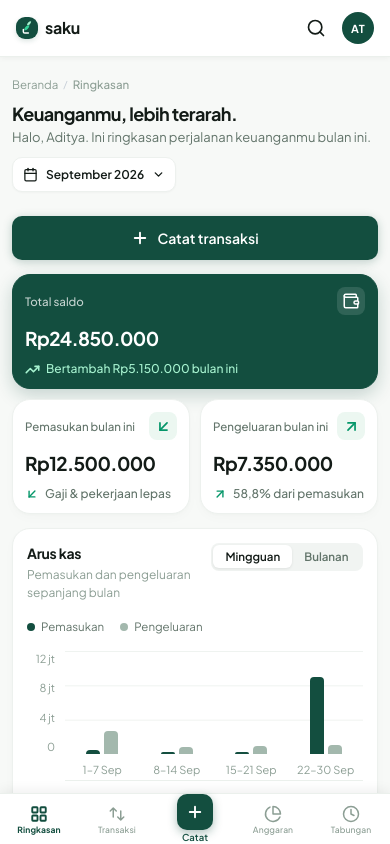
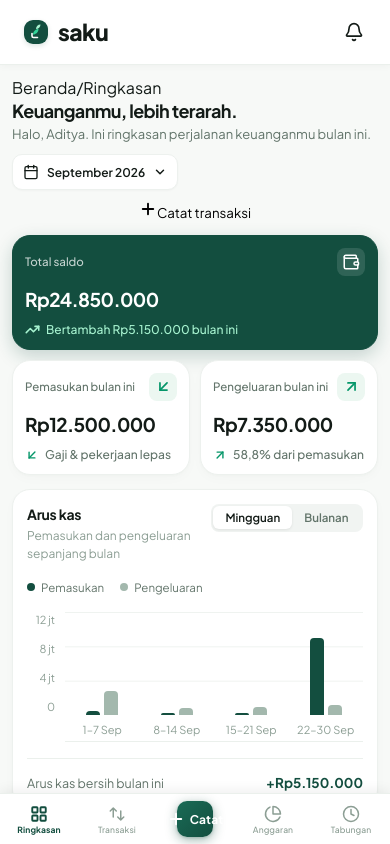
Before and after one commit to Muh-Zahir/Saku, a Next.js app: page / in a window 390 px wide. Shown: the top 844 px of the page. Built offline with nearby package versions, Linux system fonts and the light colour scheme.

Commit message:
fix: restore desktop 2-column grid layout, keep mobile single-column via CSS

```diff
--- a/src/App.jsx
+++ b/src/App.jsx
@@ -250,32 +250,22 @@ export default function App() {
 
   return (
     <div className="app-container">
-      {/* Mobile Top Header — sesuai design baru */}
+      {/* Mobile Top Header */}
       <header className="mobile-header">
-        {/* Logo kiri */}
-        <div className="mobile-header-logo">
+        <div className="brand-logo" style={{ marginBottom: 0 }}>
           <div className="logo-mark">
-            <svg width="22" height="22" viewBox="0 0 24 24" fill="none">
-              <rect width="24" height="24" rx="7" fill="#134e3f"/>
-              <path d="M9 14.5C9 11.5 11.5 9 14.5 9C14.5 12 12 14.5 9 14.5Z" fill="#34d399"/>
-              <path d="M12 9C12 6.5 14 4.5 16.5 4.5C16.5 7 14.5 9 12 9Z" fill="#a7f3d0"/>
-              <path d="M8 13.5v2.5a1.5 1.5 0 001.5 1.5h4" stroke="#ffffff" strokeWidth="1.6" strokeLinecap="round"/>
+            <svg width="24" height="24" viewBox="0 0 24 24" fill="none">
+              <rect width="24" height="24" rx="7" fill="#134e3f" />
+              <path d="M9 14.5C9 11.5 11.5 9 14.5 9C14.5 12 12 14.5 9 14.5Z" fill="#34d399" />
+              <path d="M12 9C12 6.5 14 4.5 16.5 4.5C16.5 7 14.5 9 12 9Z" fill="#a7f3d0" />
+              <path d="M8 13.5v2.5a1.5 1.5 0 001.5 1.5h4" stroke="#ffffff" strokeWidth="1.6" strokeLinecap="round" />
             </svg>
           </div>
           <span className="logo-text">saku</span>
         </div>
-
-        {/* Ikon kanan: search + avatar */}
-        <div className="mobile-header-actions">
-          <button className="mobile-header-icon-btn" onClick={() => addToast('Fitur pencarian segera hadir.')} aria-label="Cari">
-            <svg viewBox="0 0 24 24" fill="none" stroke="currentColor" strokeWidth="2" strokeLinecap="round" strokeLinejoin="round" width="20" height="20">
-              <circle cx="11" cy="11" r="8"/><path d="m21 21-4.35-4.35"/>
-            </svg>
-          </button>
-          <button className="mobile-header-avatar" onClick={() => addToast('Profil Aditya Pratama')} aria-label="Profil">
-            <span>AT</span>
-          </button>
-        </div>
+        <button className="icon-btn-ghost" onClick={() => addToast('Tidak ada notifikasi baru.')}>
+          <Bell size={20} />
+        </button>
       </header>
 
       {/* Sidebar Navigation (desktop) */}
@@ -389,23 +379,23 @@ export default function App() {
           {[
             {
               id: 'ringkasan', label: 'Ringkasan',
-              icon: <svg viewBox="0 0 24 24" fill="none" stroke="currentColor" strokeWidth="2" strokeLinecap="round" strokeLinejoin="round"><rect x="3" y="3" width="7" height="7" rx="1"/><rect x="14" y="3" width="7" height="7" rx="1"/><rect x="3" y="14" width="7" height="7" rx="1"/><rect x="14" y="14" width="7" height="7" rx="1"/></svg>
+              icon: <svg viewBox="0 0 24 24" fill="none" stroke="currentColor" strokeWidth="2" strokeLinecap="round" strokeLinejoin="round"><rect x="3" y="3" width="7" height="7" rx="1" /><rect x="14" y="3" width="7" height="7" rx="1" /><rect x="3" y="14" width="7" height="7" rx="1" /><rect x="14" y="14" width="7" height="7" rx="1" /></svg>
             },
             {
               id: 'transaksi', label: 'Transaksi',
-              icon: <svg viewBox="0 0 24 24" fill="none" stroke="currentColor" strokeWidth="2" strokeLinecap="round" strokeLinejoin="round"><path d="M7 16V4m0 0L3 8m4-4l4 4"/><path d="M17 8v12m0 0l4-4m-4 4l-4-4"/></svg>
+              icon: <svg viewBox="0 0 24 24" fill="none" stroke="currentColor" strokeWidth="2" strokeLinecap="round" strokeLinejoin="round"><path d="M7 16V4m0 0L3 8m4-4l4 4" /><path d="M17 8v12m0 0l4-4m-4 4l-4-4" /></svg>
             },
             {
               id: 'add-tx', label: 'Catat', isAction: true,
-              icon: <svg viewBox="0 0 24 24" fill="none" stroke="currentColor" strokeWidth="2.5" strokeLinecap="round" strokeLinejoin="round"><path d="M12 5v14M5 12h14"/></svg>
+              icon: <svg viewBox="0 0 24 24" fill="none" stroke="currentColor" strokeWidth="2.5" strokeLinecap="round" strokeLinejoin="round"><path d="M12 5v14M5 12h14" /></svg>
             },
             {
               id: 'anggaran', label: 'Anggaran',
-              icon: <svg viewBox="0 0 24 24" fill="none" stroke="currentColor" strokeWidth="2" strokeLinecap="round" strokeLinejoin="round"><path d="M21.21 15.89A10 10 0 1 1 8 2.83"/><path d="M22 12A10 10 0 0 0 12 2v10z"/></svg>
+              icon: <svg viewBox="0 0 24 24" fill="none" stroke="currentColor" strokeWidth="2" strokeLinecap="round" strokeLinejoin="round"><path d="M21.21 15.89A10 10 0 1 1 8 2.83" /><path d="M22 12A10 10 0 0 0 12 2v10z" /></svg>
             },
             {
               id: 'target-tabungan', label: 'Tabungan',
-              icon: <svg viewBox="0 0 24 24" fill="none" stroke="currentColor" strokeWidth="2" strokeLinecap="round" strokeLinejoin="round"><circle cx="12" cy="12" r="10"/><path d="M12 6v6l4 2"/></svg>
+              icon: <svg viewBox="0 0 24 24" fill="none" stroke="currentColor" strokeWidth="2" strokeLinecap="round" strokeLinejoin="round"><circle cx="12" cy="12" r="10" /><path d="M12 6v6l4 2" /></svg>
             },
           ].map((item) => {
             if (item.isAction) {
@@ -418,8 +408,8 @@ export default function App() {
                 >
                   <span className="mobile-nav-action-icon">
                     {item.icon}
+                    <span className="nav-action-label">Catat</span>
                   </span>
-                  <span className="mobile-nav-label">Catat</span>
                 </button>
               );
             }
--- a/src/components/Header.jsx
+++ b/src/components/Header.jsx
@@ -31,16 +31,18 @@ export default function Header({ currentPeriod, onSelectPeriod, onOpenAddTransac
         <p className="page-subtitle">Halo, Aditya. Ini ringkasan perjalanan keuanganmu bulan ini.</p>
       </div>
 
-      {/* Period Selector */}
+      {/* Desktop: period selector + tombol tambah dalam satu row */}
+      {/* Mobile: period selector + tombol ikon bulat dalam satu row inline */}
       <div className="page-actions">
+        {/* Period Selector */}
         <div className="dropdown-wrapper" ref={dropdownRef} style={{ position: 'relative' }}>
           <button
             className="btn-period-select"
             onClick={() => setIsDropdownOpen(!isDropdownOpen)}
           >
-            <Calendar size={15} strokeWidth={2} />
+            <Calendar size={16} strokeWidth={2} />
             <span>{currentPeriod}</span>
-            <ChevronDown size={13} strokeWidth={2.5} />
+            <ChevronDown size={14} strokeWidth={2.5} />
           </button>
 
           {isDropdownOpen && (
@@ -66,9 +68,14 @@ export default function Header({ currentPeriod, onSelectPeriod, onOpenAddTransac
           <Plus size={16} strokeWidth={2.5} />
           <span>Tambah transaksi</span>
         </button>
+
+        {/* Mobile inline icon — disembunyikan via CSS (pakai bottom nav) */}
+        <button className="btn-add-tx-mobile" onClick={onOpenAddTransaction} aria-label="Tambah transaksi">
+          <Plus size={20} strokeWidth={2.5} />
+        </button>
       </div>
 
-      {/* Mobile CTA — full width button sesuai design */}
+      {/* Mobile full-width CTA — hanya tampil di mobile sesuai design */}
       <button className="btn-catat-mobile" onClick={onOpenAddTransaction}>
         <Plus size={18} strokeWidth={2.5} />
         <span>Catat transaksi</span>
--- a/src/index.css
+++ b/src/index.css
@@ -47,7 +47,9 @@
 }
 
 /* Base Reset */
-*, *::before, *::after {
+*,
+*::before,
+*::after {
   box-sizing: border-box;
   margin: 0;
   padding: 0;
@@ -67,7 +69,8 @@ html {
 body {
   min-height: 100vh;
   line-height: 1.5;
-  overflow-x: clip; /* sama seperti html: cegah scroll tanpa break fixed positioning */
+  overflow-x: clip;
+  /* sama seperti html: cegah scroll tanpa break fixed positioning */
 }
 
 button {
@@ -82,7 +85,8 @@ a {
   color: inherit;
 }
 
-input, select {
+input,
+select {
   font-family: inherit;
 }
 
@@ -561,7 +565,8 @@ input, select {
 
 /* Mobile circular add button — hidden on desktop, shown on mobile */
 .btn-add-tx-mobile {
-  display: none; /* shown via media query */
+  display: none;
+  /* shown via media query */
   align-items: center;
   justify-content: center;
   width: 40px;
@@ -1798,10 +1803,22 @@ input, select {
   border-bottom: 1px solid var(--border-subtle);
 }
 
-.th-tx { width: 44%; }
-.th-cat { width: 22%; }
-.th-wallet { width: 14%; }
-.th-amount { width: 20%; text-align: right; }
+.th-tx {
+  width: 44%;
+}
+
+.th-cat {
+  width: 22%;
+}
+
+.th-wallet {
+  width: 14%;
+}
+
+.th-amount {
+  width: 20%;
+  text-align: right;
+}
 
 .transactions-table td {
   padding: 11px 10px;
@@ -1857,7 +1874,8 @@ input, select {
   margin-top: 2px;
 }
 
-.tx-cat-text, .tx-wallet-text {
+.tx-cat-text,
+.tx-wallet-text {
   color: var(--text-muted);
   font-size: 12.5px;
 }
@@ -1911,11 +1929,22 @@ input, select {
   flex-shrink: 0;
 }
 
-.box-shield { background-color: #ecfdf5; }
-.box-plane { background-color: #f0fdfa; }
-.box-laptop { background-color: #ecfdf5; }
-
-.savings-item-meta { flex: 1; }
+.box-shield {
+  background-color: #ecfdf5;
+}
+
+.box-plane {
+  background-color: #f0fdfa;
+}
+
+.box-laptop {
+  background-color: #ecfdf5;
+}
+
+.savings-item-meta {
+  flex: 1;
+}
+
 .savings-title {
   font-size: 13.5px;
   font-weight: 700;
@@ -1983,6 +2012,7 @@ input, select {
     opacity: 0;
     transform: translateY(12px) scale(0.98);
   }
+
   to {
     opacity: 1;
     transform: translateY(0) scale(1);
@@ -2114,7 +2144,8 @@ input, select {
   font-weight: 700;
 }
 
-.form-input, .form-select {
+.form-input,
+.form-select {
   width: 100%;
   padding: 9px 12px;
   border-radius: 9px;
@@ -2126,7 +2157,8 @@ input, select {
   transition: border-color var(--transition-fast), box-shadow var(--transition-fast);
 }
 
-.form-input:focus, .form-select:focus {
+.form-input:focus,
+.form-select:focus {
   border-color: var(--brand-dark);
   box-shadow: 0 0 0 3px rgba(19, 78, 63, 0.12);
 }
@@ -2232,143 +2264,43 @@ input, select {
 }
 
 @keyframes toastIn {
-  from { transform: translateY(16px); opacity: 0; }
-  to { transform: translateY(0); opacity: 1; }
+  from {
+    transform: translateY(16px);
+    opacity: 0;
+  }
+
+  to {
+    transform: translateY(0);
+    opacity: 1;
+  }
 }
 
 /* ==========================================================================
-   MOBILE HEADER — design baru dengan search + avatar
+   MOBILE HEADER
    ========================================================================== */
 .mobile-header {
   display: none;
   align-items: center;
   justify-content: space-between;
-  padding: 10px 16px;
+  padding: 12px 16px;
   background-color: #ffffff;
   border-bottom: 1px solid var(--border-subtle);
+  /* Fixed agar tetap di atas saat scroll */
   position: fixed;
   top: 0;
   left: 0;
   right: 0;
+  /* Kunci: width 100vw + max 100vw — tidak bisa overflow viewport */
   width: 100vw;
   max-width: 100vw;
   box-sizing: border-box;
   z-index: 60;
-  min-height: 52px;
-  box-shadow: 0 1px 6px rgba(0,0,0,0.05);
-}
-
-.mobile-header-logo {
-  display: flex;
-  align-items: center;
-  gap: 7px;
-}
-
-.mobile-header-logo .logo-mark {
-  display: flex;
-  align-items: center;
-  justify-content: center;
-}
-
-.mobile-header-logo .logo-text {
-  font-size: 16px;
-  font-weight: 700;
-  color: var(--text-main);
-  letter-spacing: -0.3px;
-}
-
-.mobile-header-actions {
-  display: flex;
-  align-items: center;
-  gap: 8px;
-}
-
-.mobile-header-icon-btn {
-  display: flex;
-  align-items: center;
-  justify-content: center;
-  width: 36px;
-  height: 36px;
-  border-radius: 10px;
-  color: var(--text-secondary);
-  border: none;
-  background: none;
-  cursor: pointer;
-  transition: background var(--transition-fast);
-}
-
-.mobile-header-icon-btn:hover {
-  background-color: #f3f7f4;
-}
-
-.mobile-header-avatar {
-  display: flex;
-  align-items: center;
-  justify-content: center;
-  width: 32px;
-  height: 32px;
-  border-radius: 50%;
-  background-color: var(--brand-dark);
-  color: #ffffff;
-  font-size: 11px;
-  font-weight: 700;
-  letter-spacing: 0.3px;
-  border: none;
-  cursor: pointer;
-  transition: opacity var(--transition-fast);
-}
-
-.mobile-header-avatar:hover {
-  opacity: 0.85;
-}
-
-/* Breadcrumb — hanya di mobile */
-.mobile-breadcrumb {
-  display: none;
-  align-items: center;
-  gap: 5px;
-  font-size: 11.5px;
-  color: var(--text-dimmed);
-  margin-bottom: 10px;
-  flex-wrap: wrap;
-}
-
-.mobile-breadcrumb .breadcrumb-sep {
-  color: #c4cdd6;
-  font-size: 10px;
-}
-
-.mobile-breadcrumb .breadcrumb-current {
-  color: var(--text-secondary);
-  font-weight: 500;
-}
-
-/* Full-width Catat Transaksi button — khusus mobile dashboard */
-.btn-catat-mobile {
-  display: none; /* ditampilkan lewat media query */
-  width: 100%;
-  align-items: center;
-  justify-content: center;
-  gap: 8px;
-  padding: 13px 20px;
-  background-color: var(--brand-dark);
-  color: #ffffff;
-  font-size: 14px;
-  font-weight: 600;
-  border-radius: 10px;
-  border: none;
-  cursor: pointer;
-  margin-top: 14px;
-  transition: background var(--transition-fast), transform var(--transition-fast);
-  box-shadow: 0 2px 10px rgba(19, 78, 63, 0.25);
-}
-
-.btn-catat-mobile:active {
-  transform: scale(0.98);
-  background-color: var(--brand-dark-hover);
-}
-
-.menu-toggle-btn, .icon-btn-ghost {
+  min-height: 56px;
+  box-shadow: 0 1px 8px rgba(0, 0, 0, 0.04);
+}
+
+.menu-toggle-btn,
+.icon-btn-ghost {
   display: flex;
   align-items: center;
   justify-content: center;
@@ -2379,16 +2311,16 @@ input, select {
   min-height: 40px;
 }
 
-.menu-toggle-btn:hover, .icon-btn-ghost:hover {
+.menu-toggle-btn:hover,
+.icon-btn-ghost:hover {
   background-color: #f3f7f4;
 }
-
 
 .sidebar-backdrop {
   display: none;
   position: fixed;
   inset: 0;
-  background: rgba(0,0,0,0.4);
+  background: rgba(0, 0, 0, 0.4);
   z-index: 45;
   backdrop-filter: blur(2px);
 }
@@ -2397,7 +2329,8 @@ input, select {
    MOBILE BOTTOM NAVIGATION BAR
    ========================================================================== */
 .mobile-bottom-nav {
-  display: none;           /* ditampilkan di media query mobile */
+  display: none;
+  /* ditampilkan di media query mobile */
   position: fixed;
   bottom: 0;
   left: 0;
@@ -2425,8 +2358,10 @@ input, select {
   justify-content: center;
   gap: 3px;
   padding: 8px 4px 6px;
-  height: 56px;            /* tinggi konsisten */
-  width: 100%;             /* isi penuh kolom grid */
+  height: 56px;
+  /* tinggi konsisten */
+  width: 100%;
+  /* isi penuh kolom grid */
   color: var(--text-dimmed);
   background: none;
   border: none;
@@ -2468,54 +2403,54 @@ input, select {
   color: var(--brand-dark);
 }
 
-/* Tombol aksi tengah — lingkaran hijau sesuai design */
+/* Tombol aksi tengah — pill/capsule shape yang lebih premium */
 .mobile-nav-action {
   display: flex;
   flex-direction: column;
   align-items: center;
   justify-content: center;
-  height: 60px;
+  height: 56px;
   width: 100%;
   background: none;
   border: none;
   cursor: pointer;
-  padding: 4px 4px 6px;
-  gap: 3px;
+  padding: 6px 4px;
+  gap: 0;
 }
 
 .mobile-nav-action-icon {
   display: flex;
   align-items: center;
   justify-content: center;
-  width: 40px;
-  height: 40px;
-  background: var(--brand-dark);
-  border-radius: 50%;             /* lingkaran penuh */
+  gap: 5px;
+  /* Pill/capsule shape — lebih premium dari kotak */
+  height: 36px;
+  padding: 0 16px;
+  background: linear-gradient(135deg, #1a6b56 0%, var(--brand-dark) 100%);
+  border-radius: 18px;
+  /* fully rounded pill */
   color: #ffffff;
-  box-shadow: 0 3px 10px rgba(19, 78, 63, 0.35);
+  box-shadow: 0 3px 12px rgba(19, 78, 63, 0.4), 0 1px 3px rgba(19, 78, 63, 0.2);
   transition: transform var(--transition-fast), box-shadow var(--transition-fast);
+  white-space: nowrap;
+}
+
+.mobile-nav-action-icon svg {
+  width: 16px;
+  height: 16px;
   flex-shrink: 0;
 }
 
-.mobile-nav-action-icon svg {
-  width: 20px;
-  height: 20px;
-}
-
-/* Label "Catat" di bawah lingkaran */
-.mobile-nav-action .mobile-nav-label {
-  font-size: 9.5px;
-  font-weight: 600;
-  color: var(--brand-dark);
-  letter-spacing: 0.1px;
-  line-height: 1;
+.mobile-nav-action-icon .nav-action-label {
+  font-size: 12px;
+  font-weight: 700;
+  letter-spacing: 0.2px;
 }
 
 .mobile-nav-action:active .mobile-nav-action-icon {
-  transform: scale(0.92);
-  box-shadow: 0 2px 6px rgba(19, 78, 63, 0.22);
-}
-
+  transform: scale(0.93);
+  box-shadow: 0 2px 6px rgba(19, 78, 63, 0.25);
+}
 
 /* ==========================================================================
    TABLET RESPONSIVE (max 1080px)
@@ -2525,16 +2460,19 @@ input, select {
     grid-template-columns: repeat(2, 1fr);
     gap: 14px;
   }
+
   .wallet-cards-grid,
   .savings-cards-grid-3,
   .insights-grid-3 {
     grid-template-columns: repeat(2, 1fr);
     gap: 14px;
   }
+
   .dashboard-split-grid {
     grid-template-columns: 1fr;
     gap: 14px;
   }
+
   .main-content {
     padding: 20px 24px 40px;
   }
@@ -2544,6 +2482,7 @@ input, select {
    MOBILE RESPONSIVE (max 820px)
    ========================================================================== */
 @media (max-width: 820px) {
+
   /* Layout — overflow visible agar fixed children (header & bottom nav) tidak ter-clip */
   .app-container {
     flex-direction: column;
@@ -2571,10 +2510,12 @@ input, select {
     box-shadow: none;
     z-index: 50;
   }
+
   .sidebar.open {
     transform: translateX(300px);
-    box-shadow: 0 0 40px rgba(0,0,0,0.18);
-  }
+    box-shadow: 0 0 40px rgba(0, 0, 0, 0.18);
+  }
+
   .sidebar-backdrop.open {
     display: block;
   }
@@ -2584,25 +2525,9 @@ input, select {
     display: none;
   }
 
-  /* Main content — padding-top untuk fixed header (52px) + breathing room */
+  /* Main content — padding-top untuk fixed header (56px) + breathing room */
   .main-content {
-    padding: calc(52px + 20px) 16px calc(64px + env(safe-area-inset-bottom, 0px) + 8px);
-  }
-
-  /* Tampilkan breadcrumb di mobile */
-  .mobile-breadcrumb {
-    display: flex;
-  }
-
-  /* Tampilkan full-width catat button di mobile */
-  .btn-catat-mobile {
-    display: flex;
-  }
-
-  /* Sembunyikan tombol add tx desktop dan mobile inline */
-  .btn-add-tx-desktop,
-  .btn-add-tx-mobile {
-    display: none !important;
+    padding: calc(56px + 24px) 16px calc(56px + env(safe-area-inset-bottom, 0px) + 16px);
   }
 
   /* Page header — title group tetap block, actions jadi row */
@@ -2612,10 +2537,12 @@ input, select {
     gap: 10px;
     margin-bottom: 14px;
   }
+
   .page-title {
     font-size: 20px;
     line-height: 1.2;
   }
+
   .page-subtitle {
     font-size: 13px;
     margin-top: 3px;
@@ -2626,11 +2553,13 @@ input, select {
     flex-direction: row;
     align-items: center;
   }
+
   .btn-period-select {
     /* Period selector tetap ada, tapi sekarang bisa lebih compact */
     padding: 10px 12px;
     font-size: 13px;
   }
+
   /* Sembunyikan SEMUA tombol tambah transaksi di header — pakai bottom nav */
   .btn-add-tx-desktop,
   .btn-add-tx-mobile {
@@ -2643,19 +2572,24 @@ input, select {
     gap: 10px;
     margin-bottom: 14px;
   }
+
   /* Card pertama (total saldo) span 2 kolom karena paling penting */
   .metrics-grid .metric-card:first-child {
     grid-column: 1 / -1;
   }
+
   .metric-card {
     padding: 14px 14px 12px;
   }
+
   .metric-value-huge {
     font-size: 22px;
   }
+
   .metric-label {
     font-size: 11.5px;
   }
+
   .metric-delta {
     font-size: 12px;
   }
@@ -2666,9 +2600,11 @@ input, select {
     gap: 10px;
     margin-bottom: 10px;
   }
+
   .dashboard-card {
     padding: 14px;
   }
+
   .card-title {
     font-size: 14px;
   }
@@ -2690,6 +2626,7 @@ input, select {
   .tx-amount {
     font-size: 13.5px;
   }
+
   .tx-item {
     padding: 10px 0;
   }
@@ -2701,6 +2638,7 @@ input, select {
     left: 12px;
     align-items: center;
   }
+
   .toast {
     width: 100%;
     max-width: 380px;
@@ -2712,25 +2650,31 @@ input, select {
     align-items: flex-end;
     padding: 0;
   }
+
   .modal-box {
     width: 100%;
     max-width: 100%;
     border-radius: 20px 20px 0 0;
-    max-height: 92dvh; /* dvh lebih akurat untuk mobile browsers */
+    max-height: 92dvh;
+    /* dvh lebih akurat untuk mobile browsers */
     overflow-y: auto;
     margin: 0;
     padding-bottom: calc(16px + env(safe-area-inset-bottom, 0px));
   }
+
   .modal-header {
     padding: 18px 18px 12px;
   }
+
   .modal-body {
     padding: 0 18px 14px;
   }
+
   .modal-footer {
     padding: 10px 18px 4px;
     flex-direction: row;
   }
+
   .btn-cancel,
   .btn-submit {
     flex: 1;
@@ -2745,10 +2689,12 @@ input, select {
     padding: 14px 18px;
     max-height: 50dvh;
   }
+
   .budget-edit-item {
     flex-wrap: wrap;
     gap: 8px;
   }
+
   .budget-edit-input {
     width: 100%;
   }
@@ -2778,35 +2724,44 @@ input, select {
   .main-content {
     padding: calc(56px + 20px) 12px calc(56px + env(safe-area-inset-bottom, 0px) + 12px);
   }
+
   .page-title {
     font-size: 18px;
   }
+
   .metric-value-huge {
     font-size: 19px;
   }
+
   .metric-card {
     padding: 12px 12px 10px;
   }
+
   .mobile-nav-label {
     font-size: 8.5px;
   }
+
   .mobile-nav-icon svg {
     width: 18px;
     height: 18px;
   }
+
   .mobile-nav-item,
   .mobile-nav-action {
     height: 50px;
   }
+
   .mobile-nav-action-icon {
     width: 36px;
     height: 36px;
     border-radius: 10px;
   }
+
   .mobile-nav-action-icon svg {
     width: 18px;
     height: 18px;
   }
+
   .btn-period-select {
     font-size: 12px;
     padding: 9px 10px;
--- a/src/views/DashboardPage.jsx
+++ b/src/views/DashboardPage.jsx
@@ -21,7 +21,7 @@ export default function DashboardPage({
 
   return (
     <>
-      {/* Breadcrumb — hanya tampil di mobile */}
+      {/* Breadcrumb — hanya tampil di mobile via CSS */}
       <nav className="mobile-breadcrumb" aria-label="Breadcrumb">
         <span>Beranda</span>
         <span className="breadcrumb-sep">/</span>
@@ -41,26 +41,26 @@ export default function DashboardPage({
       {/* 3 Metric Cards */}
       <MetricCards metrics={data.metrics} />
 
-      {/* Arus Kas */}
+      {/* Desktop: 2-column grid | Mobile: single column via CSS */}
+      <section className="dashboard-split-grid">
         <CashflowChart
           cashflowData={data.cashflow}
           netCashflow={netCashflow}
         />
-
-      {/* Anggaran */}
         <BudgetCard
           budgets={data.budgets}
           onOpenManageBudget={onOpenManageBudget}
         />
+      </section>
 
-      {/* Transaksi Terbaru */}
+      {/* Desktop: 2-column grid | Mobile: single column via CSS */}
+      <section className="dashboard-split-grid bottom-grid">
         <TransactionsCard transactions={data.transactions} />
-
-      {/* Target Tabungan */}
         <SavingsCard
           savings={data.savings}
           onOpenAddGoal={onOpenAddGoal}
         />
+      </section>
     </>
   );
 }
```
Lines whose indentation alone changed are shown as unchanged.
